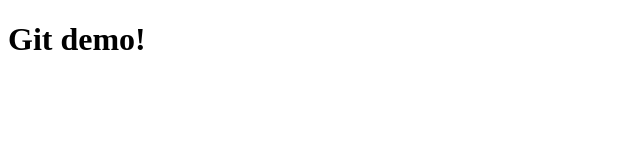
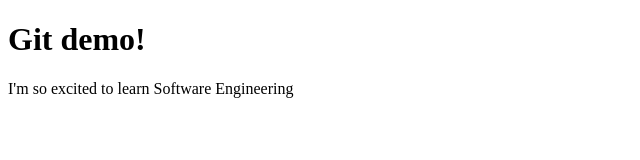
Before and after one commit to fmwamba/new-repo, a plain HTML site: page index.html in a window 1280 px wide. Shown: the whole page, without its empty margins (0-640 px from the left). Drawn offline with Linux system fonts and the light colour scheme.

Commit message:
add p tag

```diff
--- a/index.html
+++ b/index.html
@@ -5,5 +5,6 @@
   </head>
   <body>
     <h1>Git demo!</h1>
+    <p>I'm so excited to learn Software Engineering</p>
   </body>
 </html>
```
